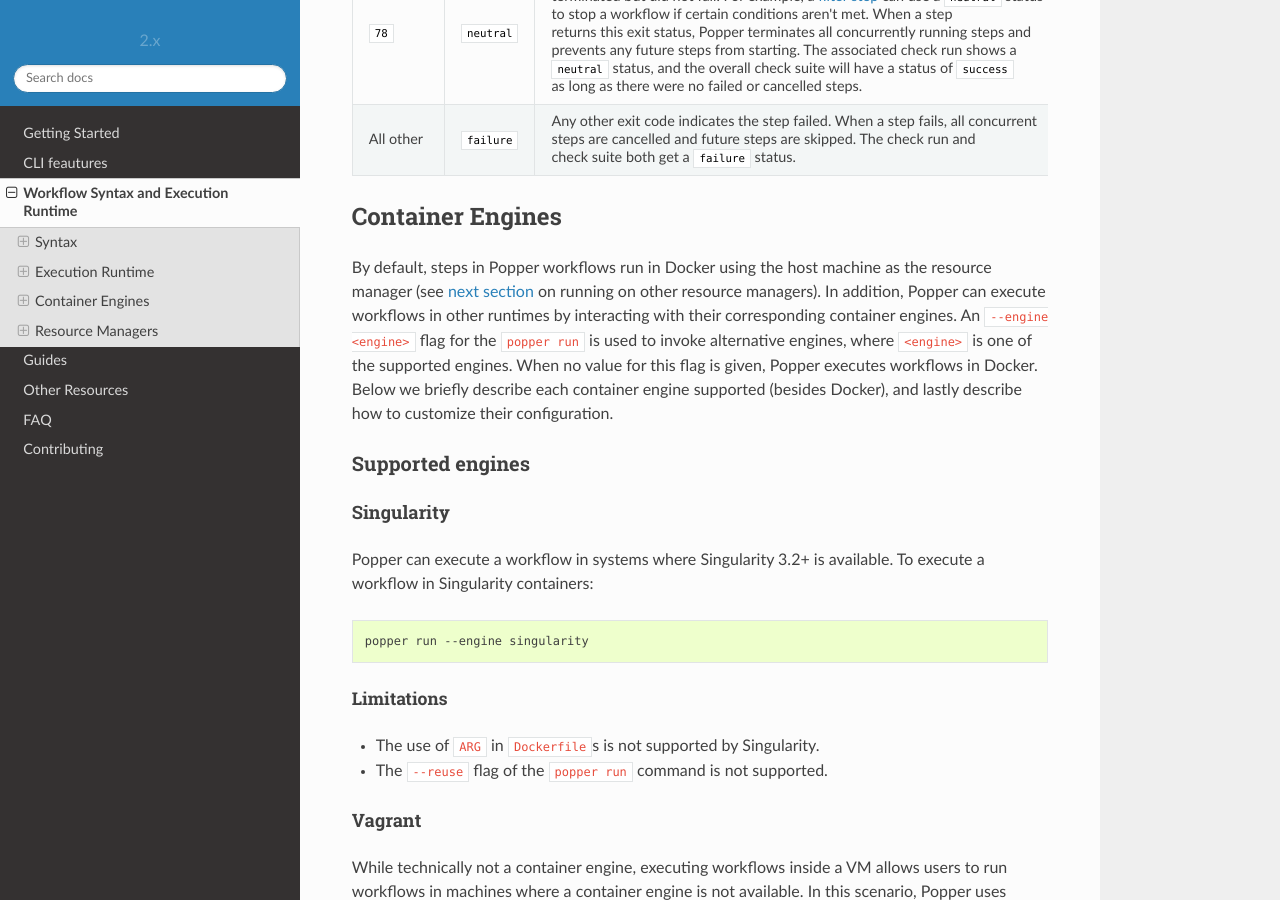
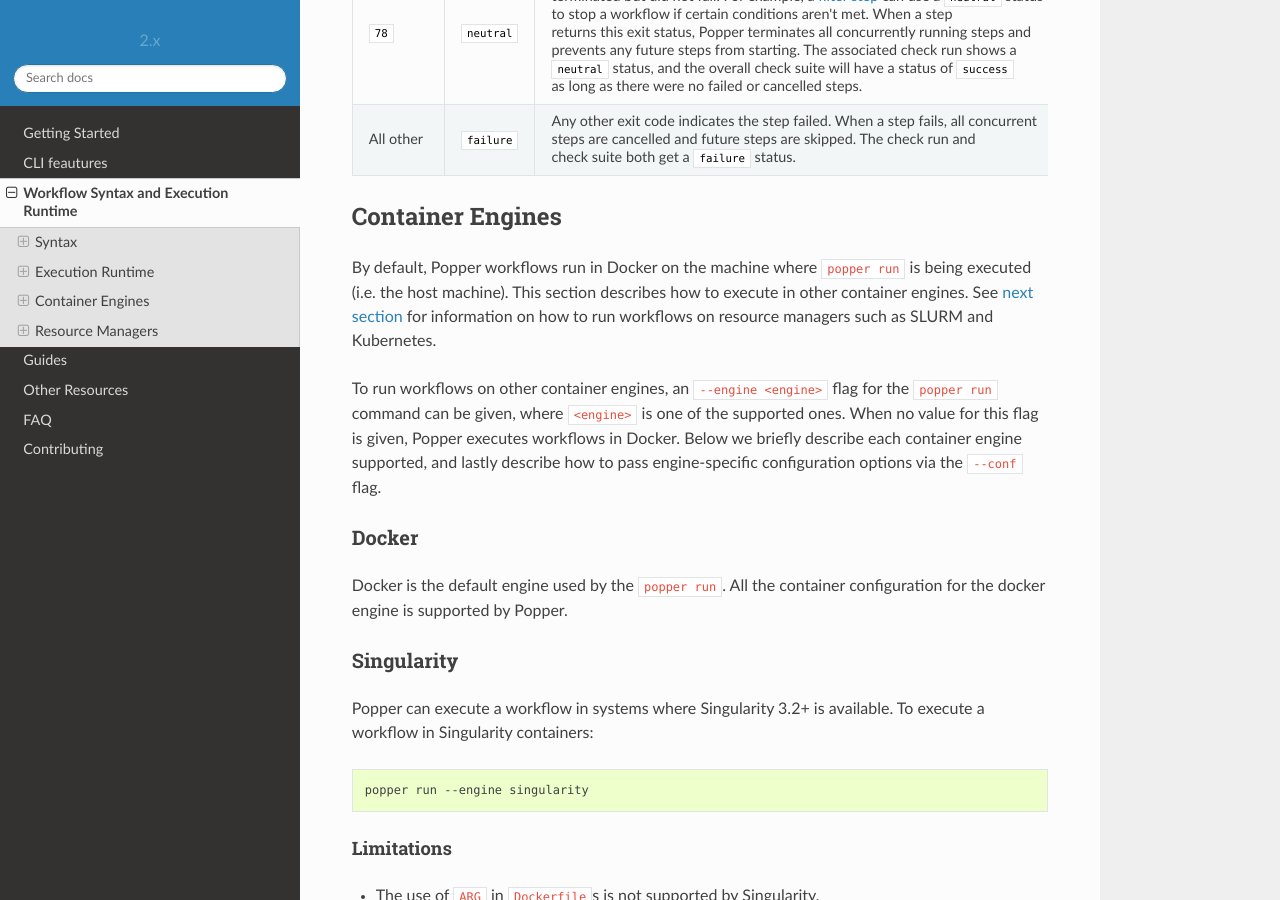
Before and after one commit to getpopper/popper, a Sphinx documentation site: the page built from docs/sections/cn_workflows.md, in a window 1280 px wide and 900 px high, scrolled down 4627 px. Built offline with Sphinx 7.4.7 and the Read the Docs theme 2.0.0, drawn with Linux system fonts in a browser that asks for light colours; some of the changed text lies outside the part shown.

Commit message:
misc:
- include feature of abstracting over resource managers on README
- replace downloads/month with downloads/week badge
- add total num of downloads badge
- remove unused imports in test_common.py and test_config.py
- tweaks for cmd_run docstrings
- docs tweaks for section on container runtimes, resource managers

````diff
--- a/docs/sections/cn_workflows.md
+++ b/docs/sections/cn_workflows.md
@@ -199,19 +199,25 @@
 
 ## Container Engines
 
-By default, steps in Popper workflows run in Docker using the host machine
-as the resource manager (see [next section](#resource-managers) on running on other resource managers).
-In addition, Popper can execute workflows in other runtimes by interacting with
-their corresponding container engines. An `--engine <engine>` flag for
-the `popper run` is used to invoke alternative engines, where
-`<engine>` is one of the supported engines. When no value for this
-flag is given, Popper executes workflows in Docker. Below we briefly
-describe each container engine supported (besides Docker), and lastly
-describe how to customize their configuration.
+By default, Popper workflows run in Docker on the machine where
+`popper run` is being executed (i.e. the host machine). This section
+describes how to execute in other container engines. See [next
+section](#resource-managers) for information on how to run workflows
+on resource managers  such as SLURM and Kubernetes.
 
-### Supported engines
+To run workflows on other container engines, an `--engine <engine>`
+flag for the `popper run` command can be given, where `<engine>` is
+one of the supported ones. When no value for this flag is given,
+Popper executes workflows in Docker. Below we briefly describe each
+container engine supported, and lastly describe how to pass
+engine-specific configuration options via the `--conf` flag.
 
-#### Singularity
+### Docker
+
+Docker is the default engine used by the `popper run`. All the
+container configuration for the docker engine is supported by Popper.
+
+### Singularity
 
 Popper can execute a workflow in systems where Singularity 3.2+ is
 available. To execute a workflow in Singularity containers:
@@ -220,12 +226,12 @@
 popper run --engine singularity
 ```
 
-##### Limitations
+#### Limitations
 
   * The use of `ARG` in `Dockerfile`s is not supported by Singularity.
   * The `--reuse` flag of the `popper run` command is not supported.
 
-#### Vagrant
+### Vagrant
 
 While technically not a container engine, executing workflows inside a
 VM allows users to run workflows in machines where a container engine
@@ -240,13 +246,13 @@
 
 [vagrant]: https://vagrantup.com/
 
-##### Limitations
+#### Limitations
 
 Only one workflow can be executed at the time in Vagrant runtime,
 since popper assumes that there is only one VM running at any given
 point in time.
 
-#### Host
+### Host
 
 There are situations where a container runtime is not available and
 cannot be installed. In these cases, a step can be executed directly
@@ -295,16 +301,14 @@
 ## Resource Managers
 
 Popper can execute steps in a workflow through other resource managers
-like `slurm` besides the host machine. The resource manager can be specified
-either through the  `--resource-manager/-r` option or through the config file.
+like SLURM besides the host machine. The resource manager can be specified
+either through the `--resource-manager/-r` option or through the config file.
 If neither of them are provided, the steps are run in the host machine
 by default.
 
-### Supported resource managers
+### SLURM
 
-#### Slurm
-
-Popper workflows can be run on [HPC](https://en.wikipedia.org/wiki/HPC) (Multi-Node environments)
+Popper workflows can run on [HPC](https://en.wikipedia.org/wiki/HPC) (Multi-Node environments)
 using [Slurm](https://slurm.schedmd.com/overview.html) as the underlying resource manager to distribute the execution of a step to
 several nodes. You can get started with running Popper workflows through Slurm by following the example below.
 
@@ -348,6 +352,7 @@
 ```
 
 Now, we execute `popper run` with this config file as follows:
+
 ```bash
 popper run -f sample.yml -c config.yml
 ```
````
Also changed, not shown: README.md (+10 -3 lines), 4 other files.
